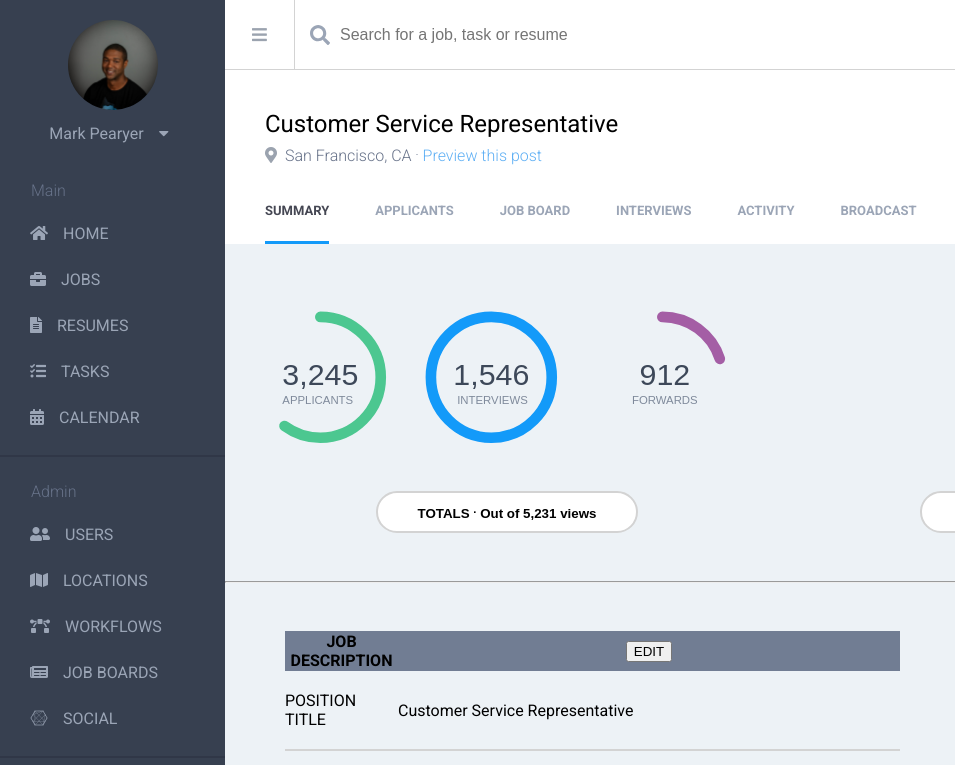
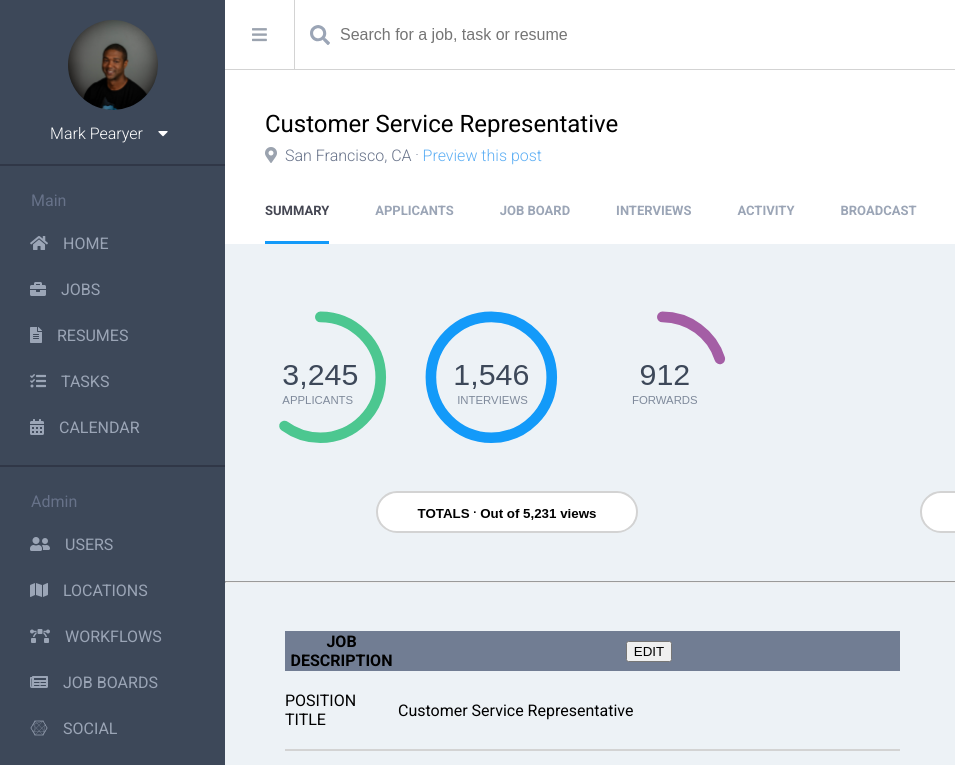
Before and after one commit to marcusp619/mp-comp-challenge-3, a website: page index.html in a window 1280 px wide. Shown: the top 765 px of the page, 0-955 px from the left. Drawn offline with Linux system fonts and the light colour scheme.

Commit message:
Fix aside sections border

```diff
--- a/style.css
+++ b/style.css
@@ -16,7 +16,7 @@ Modifier = .block__element--modifier / .block--modifier
 }
 
 .aside {
-  background: rgb(55, 64, 80);
+  background: rgb(61, 72, 89);
   color: rgb(155, 165, 182);
   grid-column: 1;
   grid-row: 1;
@@ -94,6 +94,7 @@ Modifier = .block__element--modifier / .block--modifier
   align-items: center;
   display: grid;
   justify-items: center;
+  border-bottom: 2px solid rgba(48, 55, 71, 1);
 }
 
 table {
@@ -122,7 +123,7 @@ thead {
 .aside__title {
   color: rgb(103, 114, 137);
   font-size: 1.0rem;
-  font-weight: 100;
+  font-weight: 400;
   padding: 10px 16px;
   text-decoration: none;
 }
@@ -223,9 +224,11 @@ thead {
 }
 
 .profile__title {
-  color: rgb(155, 165, 182);
+  color: #fff;
+  font-weight: 100;
+  margin-left: 10px;
+  padding-bottom: 8px;
   padding-right: 2px;
-  margin-left: 10px;
   text-decoration: none;
 }
 
```
